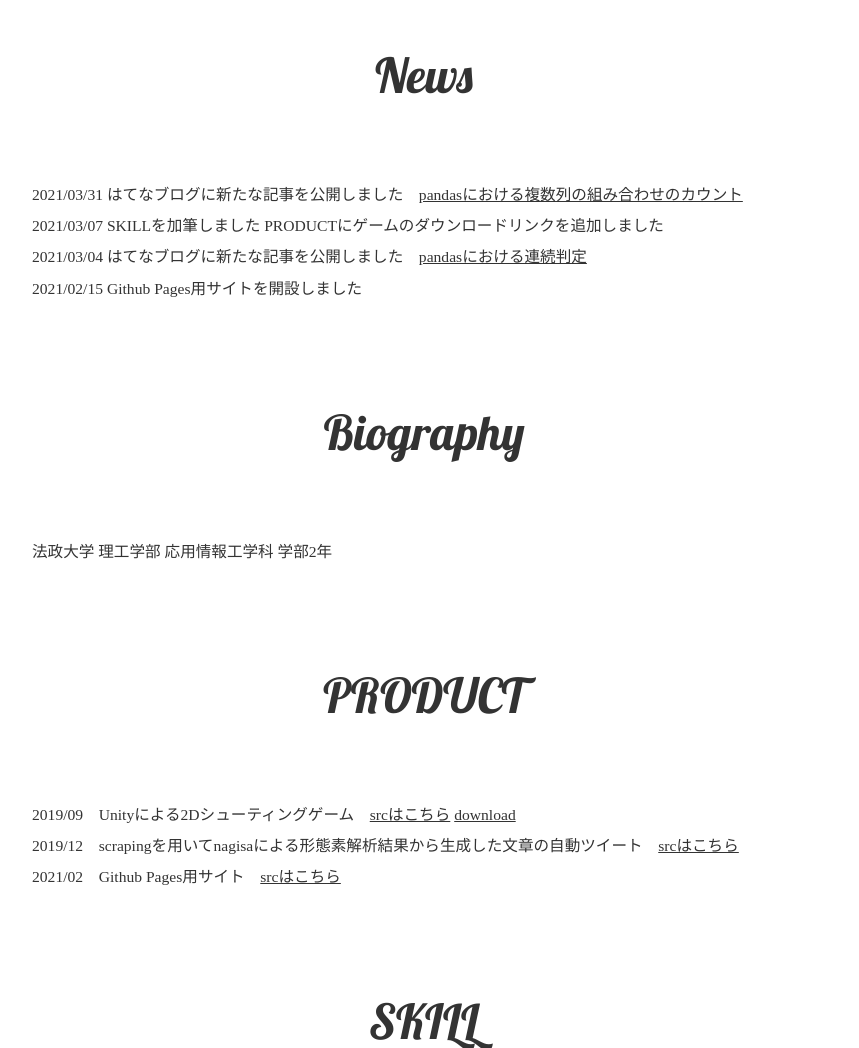
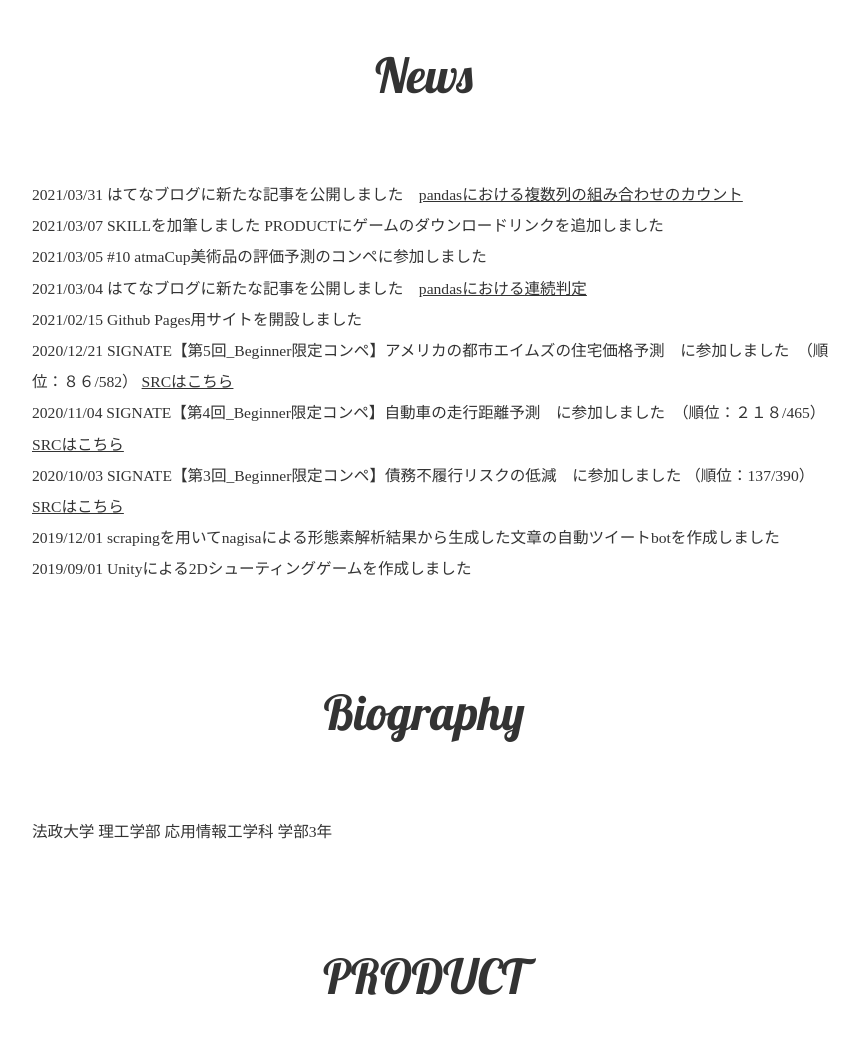
Before and after one commit to RandyGen/RandyGen.github.io, a plain HTML site: page index.html in a window 1280 px wide. Shown: the part 695-1743 px from the top of the page, without its empty margins (316-1175 px from the left). Drawn offline with Linux system fonts and the light colour scheme.

Commit message:
Update index.html

```diff
--- a/index.html
+++ b/index.html
@@ -64,8 +64,14 @@
         <ul class="article_list">
           <li> 2021/03/31 はてなブログに新たな記事を公開しました　<a href="https://randygen.hatenablog.com/entry/2021/03/31/133736">pandasにおける複数列の組み合わせのカウント</a>　</li>
           <li> 2021/03/07 SKILLを加筆しました PRODUCTにゲームのダウンロードリンクを追加しました </li>
+          <li> 2021/03/05 #10 atmaCup美術品の評価予測のコンペに参加しました </li>
           <li> 2021/03/04 はてなブログに新たな記事を公開しました　<a href="https://randygen.hatenablog.com/entry/2021/03/04/204520">pandasにおける連続判定</a>　</li>
           <li> 2021/02/15 Github Pages用サイトを開設しました </li>
+          <li> 2020/12/21 SIGNATE【第5回_Beginner限定コンペ】アメリカの都市エイムズの住宅価格予測　に参加しました　（順位：８６/582） <a href="https://github.com/RandyGen/SIGNATE_Beginner5/tree/main/Beginner5">SRCはこちら</a></li>
+          <li> 2020/11/04 SIGNATE【第4回_Beginner限定コンペ】自動車の走行距離予測　に参加しました　（順位：２１８/465） <a href="https://github.com/RandyGen/SIGNATE_Beginner4/tree/main/Beginner4">SRCはこちら</a></li>
+          <li> 2020/10/03 SIGNATE【第3回_Beginner限定コンペ】債務不履行リスクの低減　に参加しました （順位：137/390） <a href="https://github.com/RandyGen/SIGNATE_Beginner3/tree/main/Beginner3">SRCはこちら</a></li>
+          <li> 2019/12/01 scrapingを用いてnagisaによる形態素解析結果から生成した文章の自動ツイートbotを作成しました </li>
+          <li> 2019/09/01 Unityによる2Dシューティングゲームを作成しました </li>
         </ul>
       </section>
 
@@ -73,7 +79,7 @@
       <h2>Biography</h2>
       <section>
         <ul class="article_list">
-          <li> 法政大学 理工学部 応用情報工学科 学部2年
+          <li> 法政大学 理工学部 応用情報工学科 学部3年
         </ul>
       </section>
 
```
